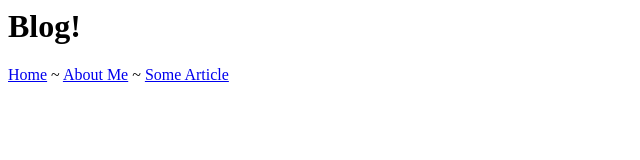
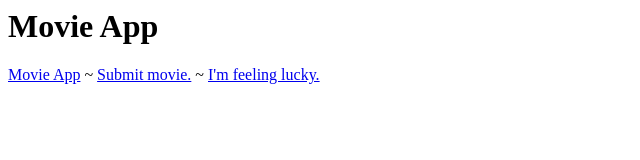
Before and after one commit to Ollynov/simple-movie-app, a website: page views/index.html in a window 1280 px wide. Shown: the whole page, without its empty margins (0-640 px from the left). Drawn offline with Linux system fonts and the light colour scheme.

Commit message:
Initial setup

```diff
--- a/views/index.html
+++ b/views/index.html
@@ -1,14 +1,14 @@
 <html>
 	<head>
-	    <title>Home Page</title>
+	    <title>Home Page Movie App</title>
 	</head>
 
 	<body>
-		<h1>Blog!</h1>
+		<h1>Movie App</h1>
 
 		<footer>
 		<p>
-		  <a href="/">Home</a> ~ <a href="/about">About Me</a> ~ <a href="/article">Some Article</a>
+		  <a href="/">Movie App</a> ~ <a href="/submit">Submit movie.</a> ~ <a href="#">I'm feeling lucky.</a>
 		</p>
 		</footer>
 	</body>
```
Also changed, not shown: views/about.html (deleted, +0 -1 lines), views/article.html (deleted, +0 -1 lines), views/submit.html (added, +16 -0 lines), README.md, 1 other file.
